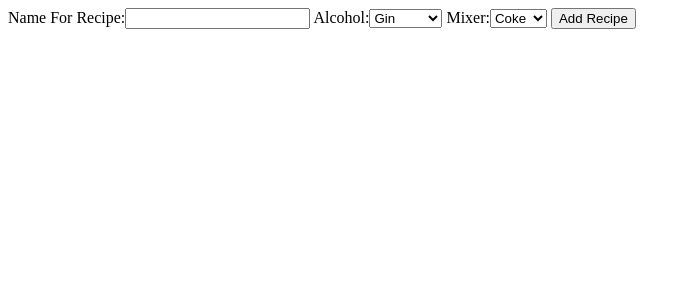
After one commit to TheFinalJoke/ultimatedrinkmachine, a Django app: page /selections/add_drink/ in a window 1280 px wide. The commit adds this page. Shown: the top 300 px of the page, without its empty margins (0-691 px from the left). Run offline with Django 3.2, Linux system fonts and the light colour scheme; parts of the project's set-up code (start-up, migrations or seed data) failed here and were passed over.

Commit message:
full working with gui

```diff
--- a/lib/protocol.py
+++ b/lib/protocol.py
@@ -15,15 +15,15 @@ from lib.base import BaseDrinkClass
 
 #HEADER = 10
 # Might have to write to disk
+
 atp = {}
 DBPATH = "/home/nickshorter/ultimatedrinkmachine/www/ultimatedrinkmachine/db.sqlite3"
 accessor = Accessor(DBPATH)
 view_query = FormulateViewQuery.query("selections_pumptoaliquid")
 results = accessor.execute(view_query)
-for _, _name, _pin in results:
+for _, _name, _pin, _liq_type in results:
     atp[_name] = _pin
 ALCOHOL_TO_PUMP = Enum("ALCOHOL_TO_PUMP", atp)
-
 class DrinkException(Exception):
     pass
 
--- a/www/ultimatedrinkmachine/selections/forms.py
+++ b/www/ultimatedrinkmachine/selections/forms.py
@@ -1,11 +1,35 @@
+from lib.protocol import ALCOHOL_TO_PUMP
 from django import forms
 from django.forms import widgets
-from .models import Strength
+from .models import (
+    Strength,
+    PumpToALiquid,
+    Recipe
+)
 
-STRENGTH_CHOICES = [
+class StrengthForm(forms.Form):
+    STRENGTH_CHOICES = [
     (st.pump_turns, st.strength_name)
     for st in Strength.objects.all() if st.strength_name != "Mixer"
     ]
-class StrengthForm(forms.Form):
     strength = forms.CharField(label="How Strong??",
     widget=forms.Select(choices=STRENGTH_CHOICES))
+
+
+class AddDrinkForm(forms.Form):
+    ALL_LIQUID_CHOICES = [
+    (liq.pump_num, liq.liquid, liq.liquid_type)
+    for liq in PumpToALiquid.objects.all()
+    ]
+    ALCOHOL_CHOCIES = [(liq[0], liq[1]) for liq in ALL_LIQUID_CHOICES if liq[2] == "Alcohol"]
+    MIXER_CHOCIES = [(liq[0], liq[1]) for liq in ALL_LIQUID_CHOICES if liq[2] == "Mixer"]
+    name = forms.CharField(label="Name For Recipe:", max_length=50)
+    Alcohol = forms.CharField(label="Alcohol",
+    widget=forms.Select(choices=ALCOHOL_CHOCIES))
+    Mixer = forms.CharField(label="Mixer",
+    widget=forms.Select(choices=MIXER_CHOCIES))
+
+class DeleteDrinkForm(forms.Form):
+    RECIPE_CHOICES = [(rec.id, rec.name) for rec in Recipe.objects.all()]
+    Recipes = forms.CharField(label="Choose a Recipe",
+    widget=forms.Select(choices=RECIPE_CHOICES))
--- /dev/null
+++ b/www/ultimatedrinkmachine/selections/templates/selections/add_drink.html
@@ -0,0 +1,6 @@
+<form action="{% url 'selections:post_adddrink'%}" method="POST">
+    {% csrf_token %}
+    {{drinkform}}
+    <input id="submitForm" type="submit" value="Add Recipe">
+</ul>
+</form>
--- /dev/null
+++ b/www/ultimatedrinkmachine/selections/templates/selections/deleterecipe.html
@@ -0,0 +1,6 @@
+<form action="{% url 'selections:post_delete'%}" method="POST">
+    {% csrf_token %}
+    {{deleteform}}
+    <input id="submitForm" type="submit" value="Delete Recipe">
+</ul>
+</form>
--- a/www/ultimatedrinkmachine/selections/templates/selections/index.html
+++ b/www/ultimatedrinkmachine/selections/templates/selections/index.html
@@ -10,5 +10,7 @@
     <p>Problem loading the recipes</p>
 {%endif%}
 
-<h1><a href="/admin/">Go to admin</a>
-</h1>
+<h3><a href="{% url 'selections:add_drink' %}">Add Drink</a></h3>
+<h3><a href="{% url 'selections:delete_recipe' %}">Delete Recipe</a></h3>
+<h3><a href="/admin/">Go to admin</a>
+</h3>
--- a/www/ultimatedrinkmachine/selections/urls.py
+++ b/www/ultimatedrinkmachine/selections/urls.py
@@ -7,5 +7,9 @@ urlpatterns = [
     path('', views.IndexView.as_view(), name='index'),
     path("<int:recipe_id>/selected/", views.forms_selected, name='selected'),
     path("<int:recipe_id>/package/", views.package, name='package'),
-    path("<int:recipe_id>/post_dispense/", views.post_dispense, name='post_dispense')
+    path("<int:recipe_id>/post_dispense/", views.post_dispense, name='post_dispense'),
+    path("add_drink/", views.add_drink, name="add_drink"),
+    path('post_adddrink/', views.post_adddrink, name="post_adddrink"),
+    path('deleterecipe/', views.delete_recipe, name="delete_recipe"),
+    path('postdelete/', views.post_delete, name='post_delete')
 ]
--- a/www/ultimatedrinkmachine/selections/views.py
+++ b/www/ultimatedrinkmachine/selections/views.py
@@ -7,7 +7,10 @@ from django.template.response import TemplateResponse
 from django.shortcuts import render
 from django.views import generic
 from .models import Recipe, PumpToALiquid, Strength
-from .forms import StrengthForm
+from .forms import (
+    DeleteDrinkForm, StrengthForm,
+    AddDrinkForm
+)
 from lib.protocol import (
     DrinkClientSocket,
     DrinkProtocol,
@@ -44,3 +47,35 @@ def package(request, recipe_id):
 
 def post_dispense(request, recipe_id):
     return render(request, 'selections/post_dispense.html')
+
+def add_drink(request):
+    drinkform = AddDrinkForm()
+    return render(request, 'selections/add_drink.html', {"drinkform": drinkform})
+
+def delete_recipe(request):
+    deleteform = DeleteDrinkForm()
+    return render(request, 'selections/deleterecipe.html', {"deleteform": deleteform})
+def post_adddrink(request):
+    if request.method == "POST":
+        form = AddDrinkForm(request.POST)
+        if form.is_valid():
+            name = form.cleaned_data['name']
+            alcohol = form.cleaned_data['Alcohol']
+            mixer = form.cleaned_data['Mixer']
+            alcohol_obj = PumpToALiquid.objects.filter(pump_num=alcohol)[0]
+            mixer_obj = PumpToALiquid.objects.filter(pump_num=mixer)[0]
+            Recipe_obj = Recipe(
+                name=name,
+                alcohol=alcohol_obj,
+                mixer=mixer_obj)
+            Recipe_obj.save()
+    return redirect('/selections/')
+
+def post_delete(request):
+    if request.method == "POST":
+        form = DeleteDrinkForm(request.POST)
+        if form.is_valid():
+            rec = form.cleaned_data['Recipes']
+            recipe_obj = Recipe.objects.filter(pk=rec)[0]
+            recipe_obj.delete()
+    return redirect('/selections/')
```
Also changed, not shown: www/ultimatedrinkmachine/selections/models.py (+11 -0 lines), www/ultimatedrinkmachine/db.sqlite3, www/ultimatedrinkmachine/selections/migrations/0004_auto_20210120_0458.py (added), www/ultimatedrinkmachine/selections/migrations/0005_remove_pumptoaliquid_liquid_type.py (added), www/ultimatedrinkmachine/selections/migrations/0006_pumptoaliquid_liquid_type.py (added).
